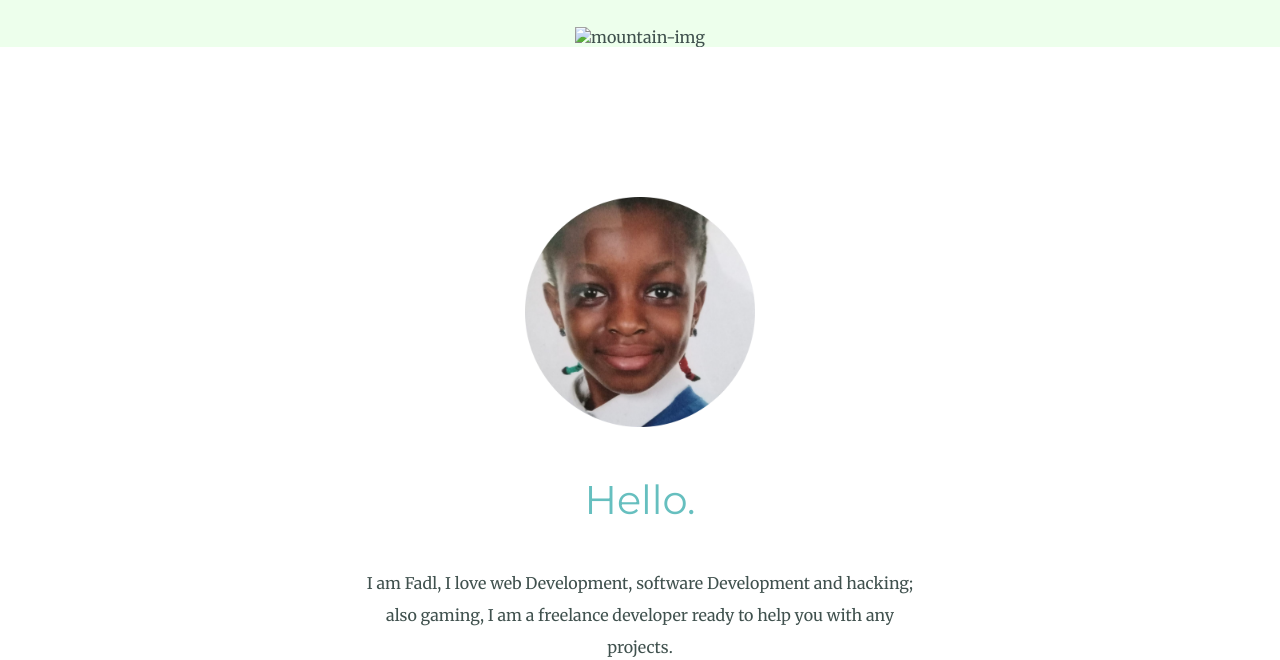
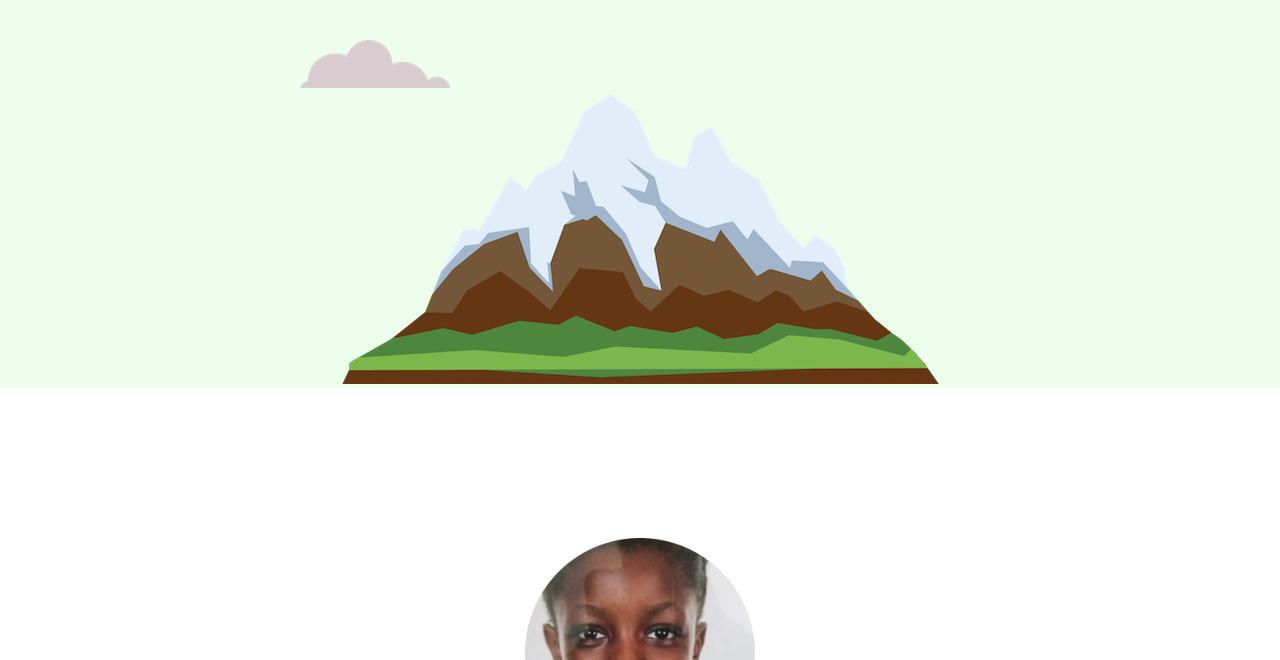
Before and after one commit to myfadams/fadams, a plain HTML site: page index.html in a window 1280 px wide. Shown: the part 440-1100 px from the top of the page. Drawn offline with Linux system fonts and the light colour scheme.

Commit message:
update.2.0 index.html

```diff
--- a/index.html
+++ b/index.html
@@ -20,7 +20,7 @@
       <h1>I'm Fadl</h1>
       <h2 class="heading-description">A programmer</h2>
       <img class="cloud-bottom" src="cloud.png" alt="cloud-img" />
-      <img src="/Image/mountain.png" alt="mountain-img" />
+      <img src="mountain.png" alt="mountain-img" />
     </div>
     <div class="middle-container">
       <div class="profile">
```
